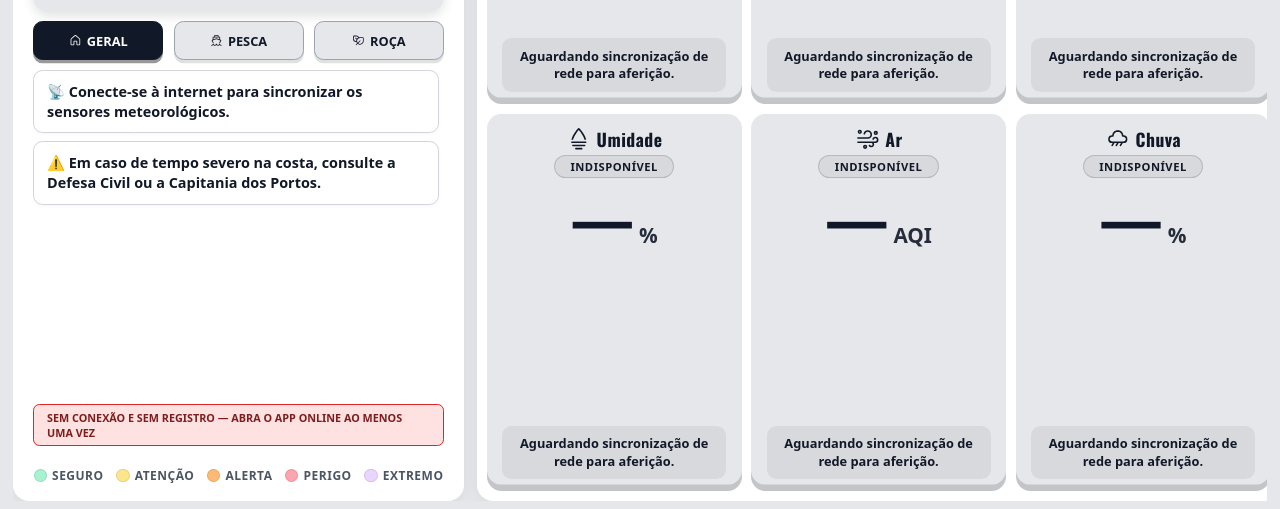
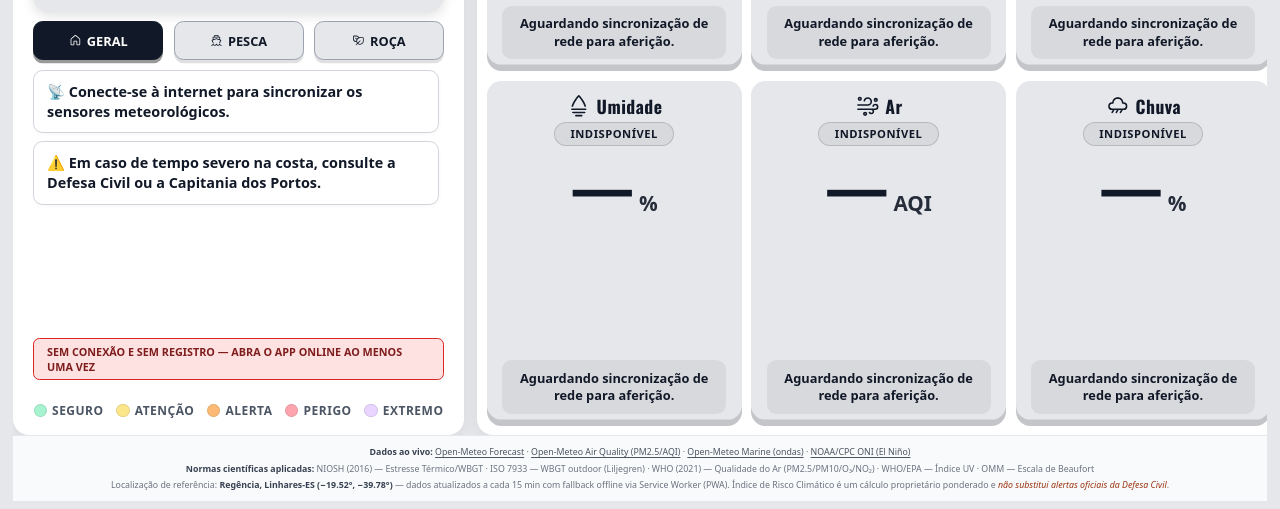
Before and after one commit to rfmss/cotadeclimao, a plain HTML site: page index.html in a window 1280 px wide. Shown: the part 291-800 px from the top of the page. Drawn offline with nearby package versions, Linux system fonts and the light colour scheme; no server answers.

Commit message:
feat: Disclaimer de fontes e normas científicas no rodapé

```diff
--- a/css/style.css
+++ b/css/style.css
@@ -940,3 +940,45 @@ html, body {
   0% { transform: rotateX(-90deg) scaleX(0.9); }
   100% { transform: rotateX(-90deg) scaleX(1.05); }
 }
+
+/* ─── Disclaimer / Footer ─── */
+.app-disclaimer {
+  width: 100%;
+  padding: 0.8vh 2vw;
+  font-size: 1.1vh;
+  line-height: 1.6;
+  color: #6B7280;
+  text-align: center;
+  border-top: 1px solid #E5E7EB;
+  background: #F9FAFB;
+  flex-shrink: 0;
+}
+.app-disclaimer p {
+  margin: 0.3vh 0;
+}
+.app-disclaimer strong {
+  color: #374151;
+  font-weight: 700;
+}
+.app-disclaimer em {
+  font-style: italic;
+  color: #9A3412;
+}
+.app-disclaimer a {
+  color: #4B5563;
+  text-decoration: underline;
+  text-underline-offset: 2px;
+}
+.app-disclaimer a:hover {
+  color: #111827;
+}
+
+/* Garante que o footer seja visível no layout 100vh */
+#app-main {
+  display: flex;
+  flex-direction: column;
+}
+.dashboard-grid {
+  flex: 1;
+  min-height: 0;
+}
--- a/index.html
+++ b/index.html
@@ -84,6 +84,29 @@
   </div>
 
   <div class="loading-ring" role="status" aria-label="Carregando dados meteorológicos"><div class="ring" aria-hidden="true"></div></div>
+
+  <footer class="app-disclaimer" aria-label="Fontes e transparência de dados">
+    <p>
+      <strong>Dados ao vivo:</strong>
+      <a href="https://open-meteo.com" target="_blank" rel="noopener">Open-Meteo Forecast</a> ·
+      <a href="https://open-meteo.com/en/docs/air-quality-api" target="_blank" rel="noopener">Open-Meteo Air Quality (PM2.5/AQI)</a> ·
+      <a href="https://open-meteo.com/en/docs/marine-weather-api" target="_blank" rel="noopener">Open-Meteo Marine (ondas)</a> ·
+      <a href="https://www.cpc.ncep.noaa.gov/products/analysis_monitoring/ensostuff/ONI_v5.php" target="_blank" rel="noopener">NOAA/CPC ONI (El Niño)</a>
+    </p>
+    <p>
+      <strong>Normas científicas aplicadas:</strong>
+      NIOSH (2016) — Estresse Térmico/WBGT ·
+      ISO 7933 — WBGT outdoor (Liljegren) ·
+      WHO (2021) — Qualidade do Ar (PM2.5/PM10/O₃/NO₂) ·
+      WHO/EPA — Índice UV ·
+      OMM — Escala de Beaufort
+    </p>
+    <p>
+      Localização de referência: <strong>Regência, Linhares-ES (−19.52°, −39.78°)</strong> —
+      dados atualizados a cada 15 min com fallback offline via Service Worker (PWA).
+      Índice de Risco Climático é um cálculo proprietário ponderado e <em>não substitui alertas oficiais da Defesa Civil</em>.
+    </p>
+  </footer>
 </div>
 
 <script src="js/schema.js"></script>
```
